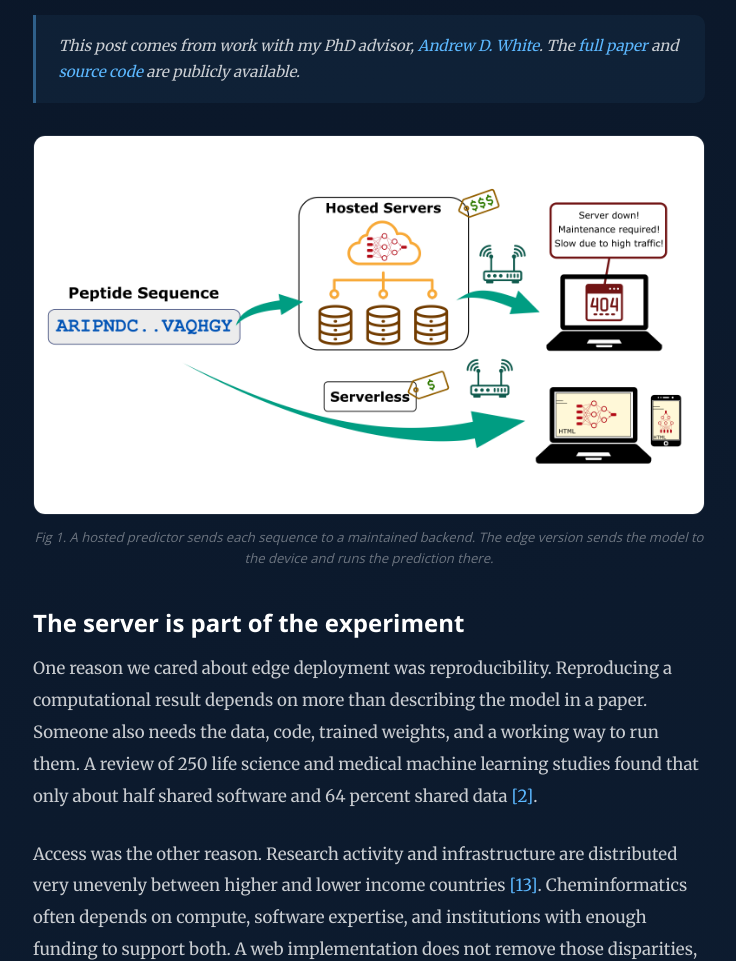
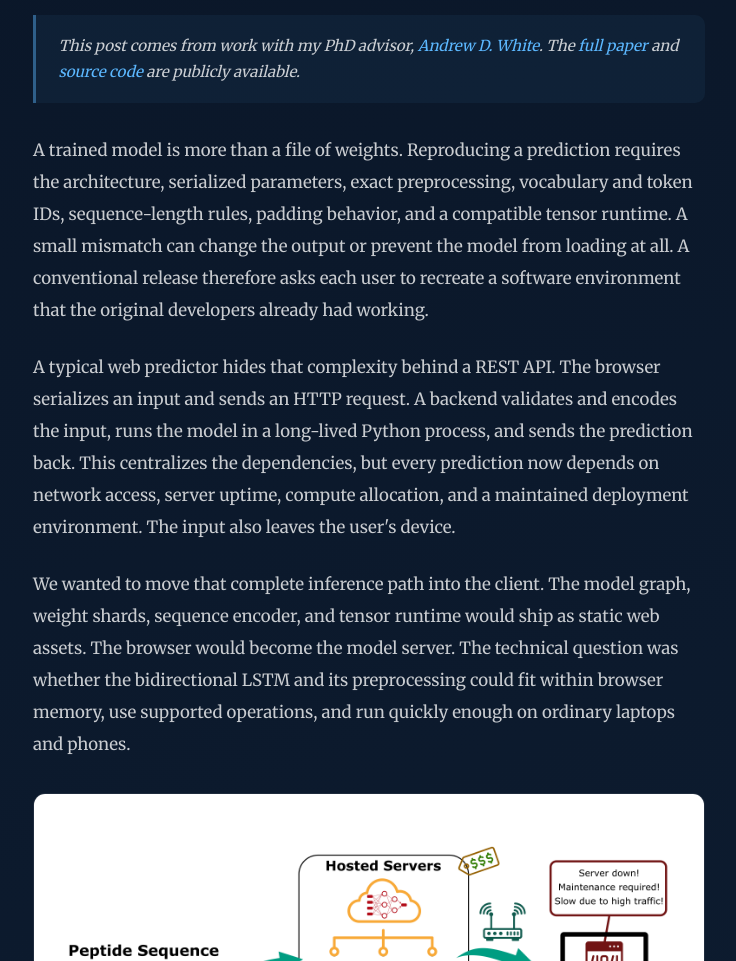
Before and after one commit to mehradans92/mehradans92.github.io, a plain HTML site: page latent_space_blog/serverless-edge-ml.html in a window 1280 px wide. Shown: the part 280-1241 px from the top of the page, without its empty margins (271-1007 px from the left). Drawn offline with nearby package versions, Linux system fonts and the light colour scheme.

Commit message:
Clarify serverless deployment problem

```diff
--- a/latent_space_blog/serverless-edge-ml.html
+++ b/latent_space_blog/serverless-edge-ml.html
@@ -289,6 +289,16 @@
       <em>This post comes from work with my PhD advisor, <a href="https://x.com/andrewwhite01/" target="_blank">Andrew D. White</a>. The <a href="https://doi.org/10.1021/acs.jcim.2c01317" target="_blank">full paper</a> and <a href="https://github.com/ur-whitelab/peptide-dashboard" target="_blank">source code</a> are publicly available.</em>
     </div>
 
+    <p>
+      A trained model is more than a file of weights. Reproducing a prediction requires the architecture, serialized parameters, exact preprocessing, vocabulary and token IDs, sequence-length rules, padding behavior, and a compatible tensor runtime. A small mismatch can change the output or prevent the model from loading at all. A conventional release therefore asks each user to recreate a software environment that the original developers already had working.
+    </p>
+    <p>
+      A typical web predictor hides that complexity behind a REST API. The browser serializes an input and sends an HTTP request. A backend validates and encodes the input, runs the model in a long-lived Python process, and sends the prediction back. This centralizes the dependencies, but every prediction now depends on network access, server uptime, compute allocation, and a maintained deployment environment. The input also leaves the user's device.
+    </p>
+    <p>
+      We wanted to move that complete inference path into the client. The model graph, weight shards, sequence encoder, and tensor runtime would ship as static web assets. The browser would become the model server. The technical question was whether the bidirectional LSTM and its preprocessing could fit within browser memory, use supported operations, and run quickly enough on ordinary laptops and phones.
+    </p>
+
     <figure class="post-figure">
       <img src="../img/peptide_bio.png" alt="Comparison between hosted inference servers and serverless browser inference">
       <figcaption>Fig 1. A hosted predictor sends each sequence to a maintained backend. The edge version sends the model to the device and runs the prediction there.</figcaption>
```
